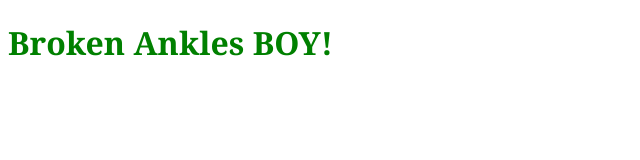
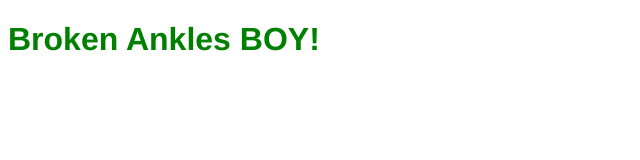
Before and after one commit to Quentin08/Quentin08.github.io, a plain HTML site: page index.html in a window 1280 px wide. Shown: the whole page, without its empty margins (0-640 px from the left). Drawn offline with Linux system fonts and the light colour scheme.

Commit message:
Update index.html

```diff
--- a/index.html
+++ b/index.html
@@ -8,7 +8,7 @@
 </head>
 <body>
   <h1>
-   <font face="Georgia"
+   <font face="Helvetica"
          color="green">Broken Ankles BOY!
     </font>
   </h1>
```
